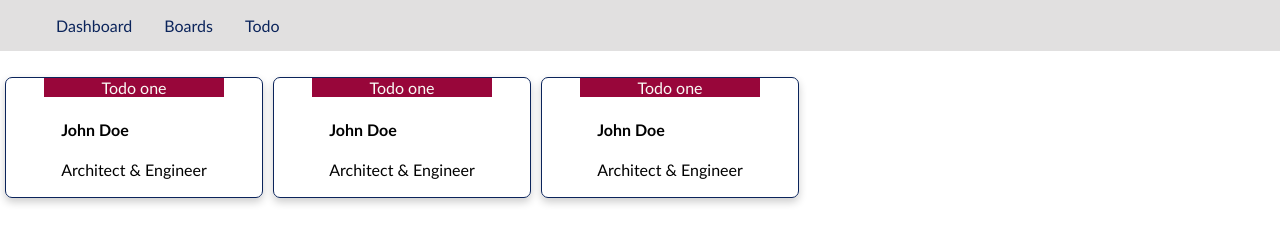
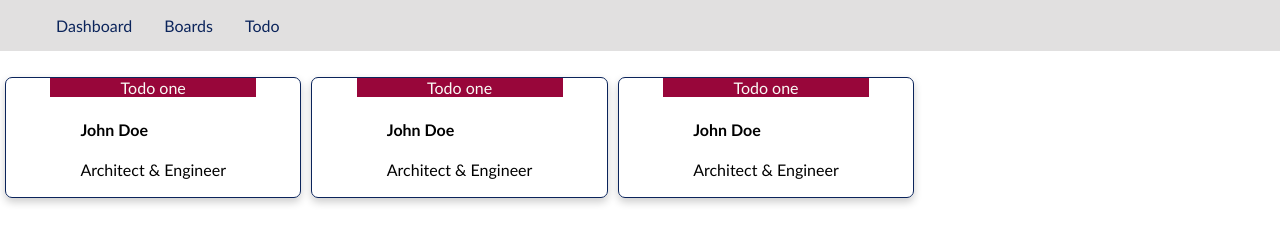
Before and after one commit to armanghoreshi/webDevelopment, a plain HTML site: page index.html in a window 1280 px wide. Drawn offline with Linux system fonts and the light colour scheme.

Commit message:
Update style.css

```diff
--- a/assets/css/style.css
+++ b/assets/css/style.css
@@ -29,8 +29,6 @@ div, body {
       text-align: center;
       flex-flow: column wrap;
       padding: 0; }
-      #mainContainer .navigation li a {
-        height: 100vh; }
     #mainContainer .navigation li:last-of-type a {
       border-bottom: none; } }
   #mainContainer .card_container {
@@ -49,11 +47,14 @@ div, body {
       flex-flow: column wrap;
       justify-content: flex-start;
       align-items: center;
+      white-space: nowrap;
+      overflow: scroll;
       box-shadow: 0 4px 8px 0 rgba(0, 0, 0, 0.2);
       transition: 0.3s;
       margin: 5px;
       border: 1px solid #0b245b;
       border-radius: 7px;
+      height: 300px;
       /* Extra small devices (phones, 600px and down) */
       /* Small devices (portrait tablets and large phones, 600px and up) */
       /* Medium devices (landscape tablets, 768px and up) */
@@ -71,16 +72,13 @@ div, body {
           margin-top: 2%; } }
       @media only screen and (min-width: 768px) {
         #mainContainer .card_container .card {
-          width: 20%;
-          height: 40%; } }
+          width: 23%; } }
       @media only screen and (min-width: 992px) {
         #mainContainer .card_container .card {
-          width: 20%;
-          height: 40%; } }
+          width: 23%; } }
       @media only screen and (min-width: 1200px) {
         #mainContainer .card_container .card {
-          width: 20%;
-          height: 40%; } }
+          width: 23%; } }
       #mainContainer .card_container .card .card_header {
         text-align: center;
         height: 20%;
```
